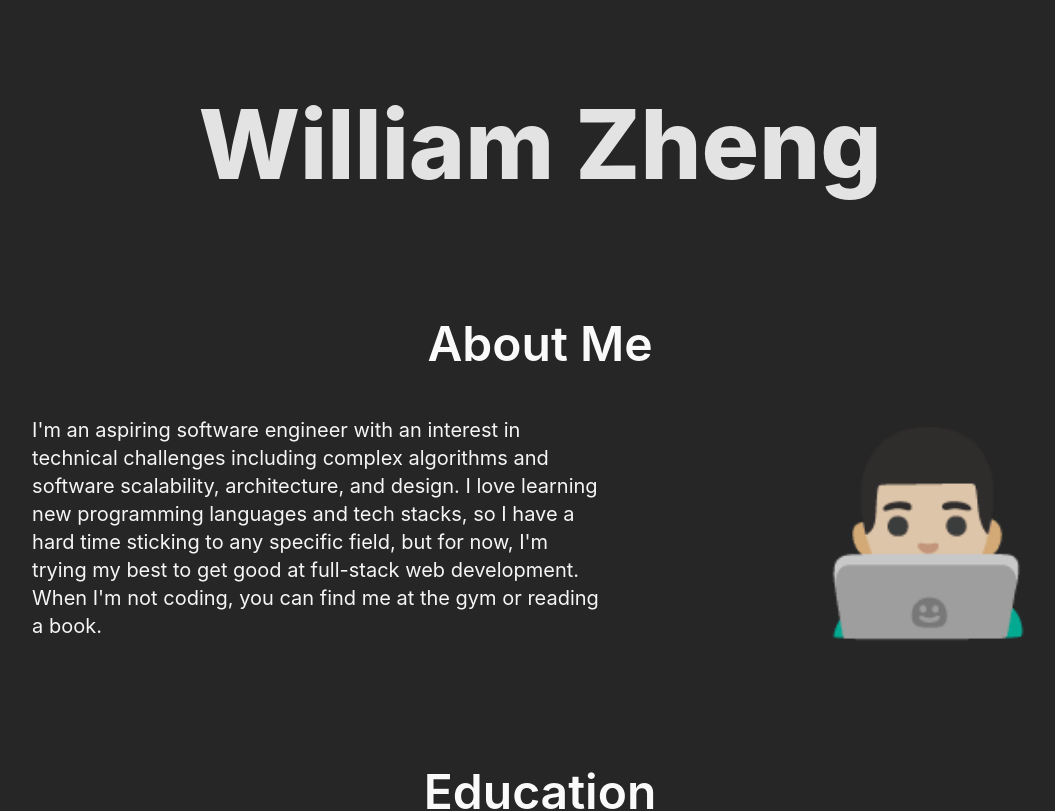
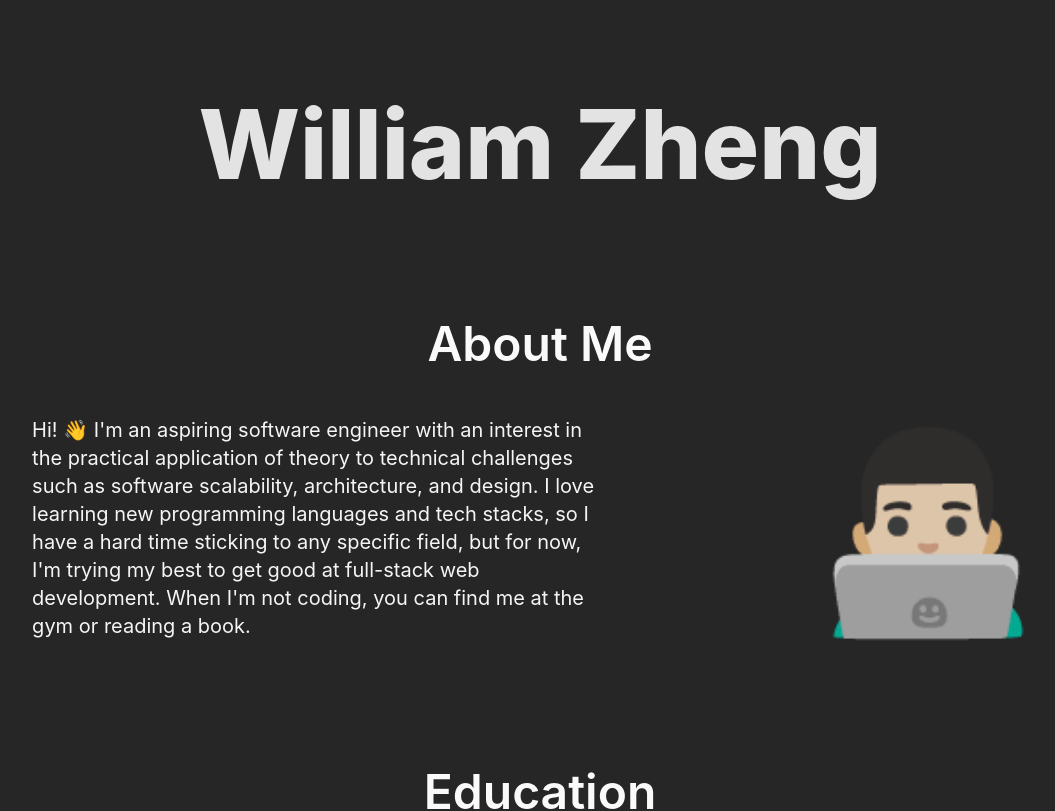
Before and after one commit to wzhengg/portfolio, a React (Vite) app: page / in a window 1280 px wide. Shown: the top 811 px of the page, without its empty margins (100-1155 px from the left). Built offline with nearby package versions, Linux system fonts and the light colour scheme.

Commit message:
Update about section

```diff
--- a/src/components/AboutSection.tsx
+++ b/src/components/AboutSection.tsx
@@ -7,13 +7,13 @@ function AboutSection() {
       <Heading name="About Me" />
       <div className="flex items-center justify-around">
         <p className="max-w-xl text-lg text-neutral-100 lg:text-left lg:text-xl">
-          I'm an aspiring software engineer with an interest in technical
-          challenges including complex algorithms and software scalability,
-          architecture, and design. I love learning new programming languages
-          and tech stacks, so I have a hard time sticking to any specific field,
-          but for now, I'm trying my best to get good at full-stack web
-          development. When I'm not coding, you can find me at the gym or
-          reading a book.
+          Hi! 👋 I'm an aspiring software engineer with an interest in the
+          practical application of theory to technical challenges such as
+          software scalability, architecture, and design. I love learning new
+          programming languages and tech stacks, so I have a hard time sticking
+          to any specific field, but for now, I'm trying my best to get good at
+          full-stack web development. When I'm not coding, you can find me at
+          the gym or reading a book.
         </p>
         <p className="hidden text-[12rem] transition-transform hover:scale-110 lg:block">
           👨🏻‍💻
```
